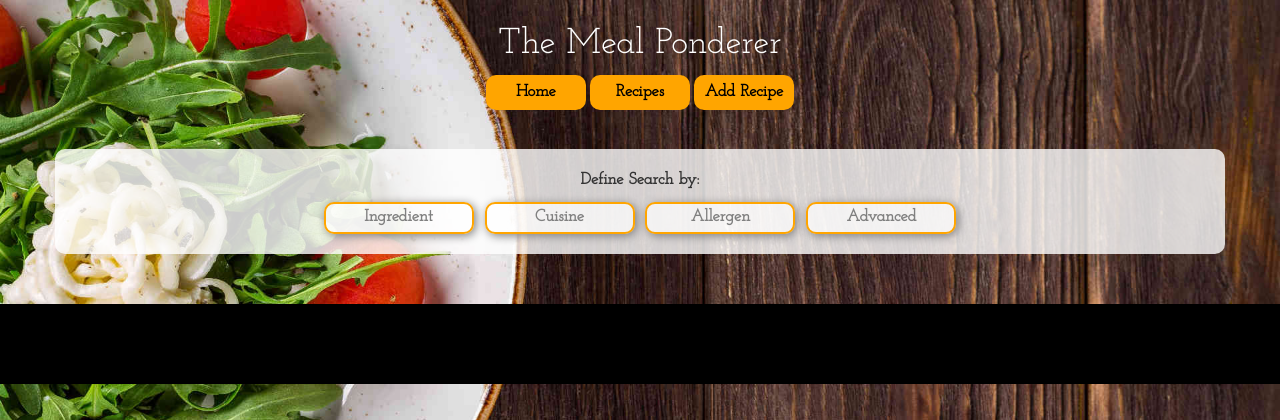
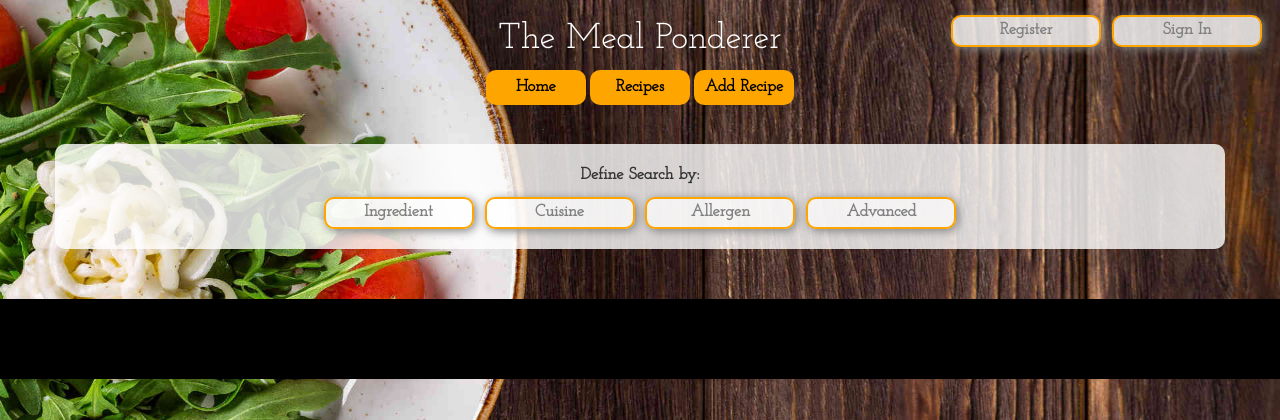
Before and after one commit to brettcutt/the-chefs-desire, a Flask app: page /recipes in a window 1280 px wide. Shown: the top 420 px of the page. Run offline with Flask 2, Linux system fonts and the light colour scheme; data that the repository does not hold is empty; some libraries are stand-ins or nearby versions.

Commit message:
added registration/sign in form. layout, styled and jquery functions

```diff
--- a/static/css/style.css
+++ b/static/css/style.css
@@ -1,3 +1,4 @@
+
 body {
     margin: 0;
     padding: 0;
@@ -94,6 +95,7 @@ select {
 }
 
 
+
 .close-btn,
 input[type=submit] {
     width: 80px;
@@ -127,6 +129,77 @@ table {
 
 /*BASE.HTML*/
 
+.signin-create {
+position: absolute;
+top: 15px;
+right: 15px;
+color: white;
+}
+
+.register-btn, .signin-btn{
+    background-color: rgba(255,255,255,.8);
+    text-align: center;
+    display: inline-block;
+    width: 150px;
+    border: 2px solid orange;
+    border-radius: 10px;
+    padding: 2px 3px;
+    margin: 0 3px;
+    cursor: pointer;
+    font-weight: bold;
+    color: gray;
+    box-shadow: 2px 2px 10px 0;
+}
+
+.register-btn:hover, .signin-btn:hover {
+    background-color: rgba(255,255,255,.9);
+}
+
+/*REGISTER PAGE*/
+.register-signin-page {
+    position: absolute;
+    display: none;
+    left: 0;
+    right: 0;
+    top: 150px;
+    padding:15px;
+    margin: 0 auto;
+    z-index: 1;
+    text-align: center;
+}
+
+@media (max-width: 767px) {
+    .register-signin-page {
+    top: 60px;
+}
+}
+
+.inner-register-page, .inner-signin-page {
+    display: inline-block;
+    padding: 5px 15px 15PX;
+    background-color: rgba(255, 255, 255, .95);
+    margin: 0 auto;
+    border-radius: 10px;
+}
+.inner-register-page h2, .inner-signin-page h2{
+    font-family: 'Josefin Slab', serif;
+}
+
+.inner-register-page div, .inner-signin-page div {
+    float: none;
+    display: flex;
+    margin-bottom: 15px;
+}
+
+.register-signin-page div label {
+    flex: 1;
+}
+.register-signin-page div input:not([type=submit]) {
+    flex:2;
+    height: 25px;
+}
+
+
 .mobile-bars {
     position: absolute;
     right: 30px;
@@ -137,7 +210,7 @@ table {
 .mobile-nav {
     position: absolute;
     top: 70px;
-    right: -5px;
+    right: 0px;
     z-index: 2;
 }
 
@@ -146,7 +219,7 @@ table {
     background-color: rgba(0, 0, 0, .7);
     border-radius: 10px 0px 0px 10px;
     width: 100px;
-    height: 110px;
+    height: 184px;
 }
 
 .mobile-li {
@@ -160,8 +233,10 @@ table {
     border-radius: 10px 0px 0px 10px;
 }
 
-.mobile-nav ul li a {
+.mobile-nav a, .mobile-nav p {
     color: #fff;
+    font-weight: 900;
+    margin: 0;
 
 }
 
@@ -277,7 +352,7 @@ nav ul li a {
 
 .search-category-heading {
     padding: 5px 5px;
-    border-bottom: 2px solid #000;
+    border-bottom: 1px solid #000;
     margin-bottom: 15px;
 }
 
@@ -301,9 +376,10 @@ nav ul li a {
     flex-wrap: wrap;
 }
 
-.single-recipe_result {
+.single-recipe-result {
     padding: 10px;
     display: flex;
+
 }
 
 .inner_recipe_box {
--- a/templates/base.html
+++ b/templates/base.html
@@ -17,41 +17,109 @@
 <body>
     <div class="container-fluid">
         <header>
-            <div class="header-row">
+
+            <!--TITLE-->
             <div class="col-xs-12">
                 <h1 class="hidden-xs">The Meal Ponderer</h1>
                 <h1 class="hidden-sm hidden-md hidden-lg">The Meal<br> Ponderer</h1>
             </div>
 
+            <!--SIGN IN REGISTER BUTTONS-->
+            <div class="signin-create hidden-xs">
+                <p class="register-btn register-trigger">Register</p>
 
+                <p class="signin-btn signin-trigger">Sign In</p>
+            </div>
+            <!--REGISTRATION FORM-->
+            <div class="register-signin-page register-page">
+                <div id="#inner-register-page" class="inner-register-page">
+                    <h2>Registration</h2>
+                    <form action="{{url_for('register')}}", method='POST'>
+                        <div class="col-xs-12">
+                            <label class="inline hidden-xs" for="register-first-name">First Name:</label>
+                            <input class="inline" type="text" id="register-first-name" name="register-first-name" placeholder="First Name" required/>
+                        </div>
+                        <div class="col-xs-12">
+                            <label class="inline hidden-xs" for="register-last-name">Last Name:</label>
+                            <input class="inline" type="text" id="register-last-name" name="register-last-name" placeholder="Last Name" required/>
+                        </div>
+                        <div class="col-xs-12">
+                            <label class="inline hidden-xs" for="register-username">User Name:</label>
+                            <input class="inline" type="text" id="register-username" name="register-username" placeholder="User Name" required/>
+                        </div>
+                        <div class="col-xs-12">
+                            <label class="inline hidden-xs" for="register-email">E-mail:</label>
+                            <input class="inline" type="email" id="register-email" name="register-email" placeholder="e-mail" required/>
+                        </div>
+                        <div class="col-xs-12">
+                            <label class="inline hidden-xs" for="register-password">Password:</label>
+                            <input class="inline" type="password" id="register-password" name="register-password" placeholder="password" required/>
+                        </div>
+                        <div class="col-xs-12">
+                            <label class="inline hidden-xs" for="comfirm-password">Re-enter Password:</label>
+                            <input class="inline" type="password" id="comfirm-password" name="comfirm-password" placeholder="Comfirm password" required/>
+                        </div>
+                        <input class="inline" type="submit" />
+                        <p class="register-close-btn close-btn inline">Close</p>
+                    </form>
+                </div>
+            </div>
+
+            <!--SIGN IN PAGE-->
+            <div class="register-signin-page signin-page">
+                <div class="inner-signin-page">
+                    <h2>Sign In</h2>
+                    <form action="{{url_for('signin')}}", method='POST'>
+                        <div class="col-xs-12">
+                            <input class="inline" type="text" id="signin_username" name="signin_username" placeholder="User Name" required/>
+                        </div>
+                        <div class="col-xs-12">
+                            <input class="inline" type="password" id="signin-password" name="signin-password" placeholder="Password" required/>
+                        </div>
+
+                        <input class="inline" type="submit" />
+                        <p class="register-close-btn close-btn inline">Close</p>
+                    </form>
+                </div>
+
+            </div>
+
+            <!--MOBILE MENU-->
             <nav class="mobile-nav hidden-sm hidden-md hidden-lg">
+
                 <div class="mobile-bars">
                     <i id="fa-bars" class="fas fa-bars"></i>
                 </div>
-                    <div class=" ">
+
                 <ul class=" mobile-ul">
                     <li class="mobile-li"><a href="{{url_for('index')}}">Home</a></li>
                     <li class="mobile-li"><a href="{{url_for('recipes')}}">Recipes</a></li>
                     <li class="mobile-li"><a href="{{url_for('add_recipe')}}">Add Recipe</a></li>
+                    <li class="mobile-li">
+                        <p class="mobile-form-btn register-trigger">Register</p>
+                    </li>
+                    <li class="mobile-li">
+                        <p class=" mobile-form-btn signin-trigger">Sign In</p>
+                    </li>
                 </ul>
-                    </div>
+
             </nav>
 
+            <!--NAVIGATION LINKS-->
             <div class="col-xs-12">
-                    <nav>
-                        <div class="hidden-xs">
+                <nav class="hidden-xs">
                     <ul>
                         <li><a href="{{url_for('index')}}">Home</a></li>
                         <li><a href="{{url_for('recipes')}}">Recipes</a></li>
                         <li><a href="{{url_for('add_recipe')}}">Add Recipe</a></li>
+
+                        {% if 'user' in session %}
+                        <li><a href="{{url_for('my_recipes', username = session['user'])}}">My Recipes</a></li>
+                        {% endif %}
                     </ul>
+                </nav>
             </div>
 
-
-                    </nav>
-
-                </div>
-            </div>
         </header>
     </div>
 
```
Also changed, not shown: static/jquery/jquery.js. Lines whose indentation alone changed are shown as unchanged.
